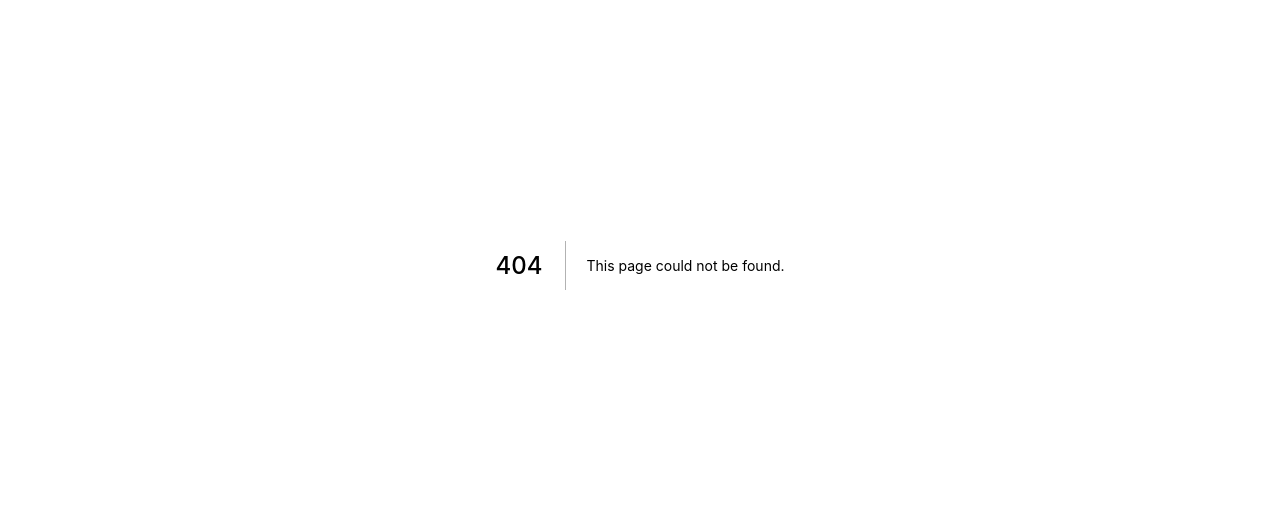
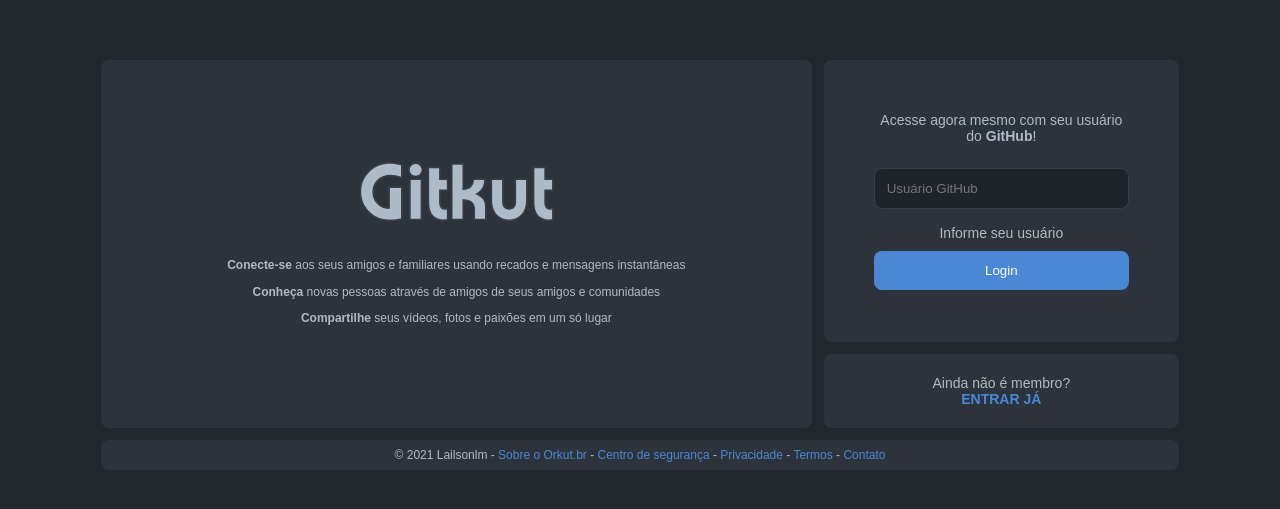
Before and after one commit to lailsonlm/gitkut, a Next.js app: page /login in a window 1280 px wide. Before the commit this address had no page. Shown: the part 135-644 px from the top of the page. Built offline with nearby package versions, Linux system fonts and the light colour scheme.

Commit message:
layout change, definition of community and followers filter by user

```diff
--- a/package.json
+++ b/package.json
@@ -7,7 +7,9 @@
   },
   "dependencies": {
     "datocms-client": "^3.4.11",
+    "jsonwebtoken": "^8.5.1",
     "next": "latest",
+    "nookies": "^2.5.2",
     "react": "^17.0.2",
     "react-dom": "^17.0.2",
     "react-is": "^17.0.2",
--- a/pages/_app.js
+++ b/pages/_app.js
@@ -15,7 +15,8 @@
     padding: 0;
     box-sizing: border-box;
 
-    background: #D9E6F6;
+    background: #22272E;
+    color: #ADBAC7;
     font-family: sans-serif;
   }
 
--- /dev/null
+++ b/pages/login.js
@@ -0,0 +1,86 @@
+import { React, useState } from 'react';
+// Hook do NextJS
+import { useRouter } from 'next/router';
+import nookies from 'nookies';
+
+export default function LoginScreen() {
+  const router = useRouter();
+  const [githubUser, setGithubUser] = useState('');
+
+  return (
+    <main style={{ display: 'flex', flex: 1, alignItems: 'center', justifyContent: 'center' }}>
+      <div className="loginScreen">
+        <section className="logoArea">
+          <img src="gitkut_logo.svg" alt="" />
+
+          <p><strong>Conecte-se</strong> aos seus amigos e familiares usando recados e mensagens instantâneas</p>
+          <p><strong>Conheça</strong> novas pessoas através de amigos de seus amigos e comunidades</p>
+          <p><strong>Compartilhe</strong> seus vídeos, fotos e paixões em um só lugar</p>
+        </section>
+
+        <section className="formArea">
+          <form className="box" onSubmit={(event) => {
+                event.preventDefault();
+                // alert('Alguém clicou no botão!')
+                console.log('Usuário: ', githubUser)
+                fetch('https://alurakut.vercel.app/api/login', {
+                    method: 'POST',
+                    headers: {
+                       'Content-Type': 'application/json'
+                    },
+                    body: JSON.stringify({ githubUser: githubUser })
+                })
+                .then(async (res) => {
+                    const responseData = await res.json()
+                    const token = responseData.token;
+                    nookies.set(null, 'USER_TOKEN', token, {
+                        path: '/',
+                        maxAge: 86400 * 7
+                    })
+                    router.push('/')
+                })
+          }}>
+            <p>
+              Acesse agora mesmo com seu usuário do <strong>GitHub</strong>!
+          </p>
+            <input
+                placeholder="Usuário GitHub"
+                value={githubUser}
+                onChange={(event) => {
+                    setGithubUser(event.target.value)
+                }}
+            />
+
+            <p style={{marginBottom: '10px'}}>
+                {githubUser.length === 0
+                    ? 'Informe seu usuário'
+                    : ''
+                }
+            </p>
+
+            <button type="submit">
+              Login
+            </button>
+          </form>
+
+          <footer className="box">
+            <p>
+              Ainda não é membro? <br />
+              <a href="/login">
+                <strong>
+                  ENTRAR JÁ
+              </strong>
+              </a>
+            </p>
+          </footer>
+        </section>
+
+        <footer className="footerArea">
+          <p>
+            © 2021 Lailsonlm - <a href="/">Sobre o Orkut.br</a> - <a href="/">Centro de segurança</a> - <a href="/">Privacidade</a> - <a href="/">Termos</a> - <a href="/">Contato</a>
+          </p>
+        </footer>
+      </div>
+    </main>
+  )
+}
```
Also changed, not shown: pages/api/auth.js (added, +28 -0 lines), pages/index.js (+57 -13 lines), src/components/Box.js (+9 -8 lines), src/components/ProfileRelations.js (+8 -0 lines), public/gitkut_logo.svg (added), src/lib/AlurakutCommons.js, 1 other file (tests, documents, lock files or other folders).
